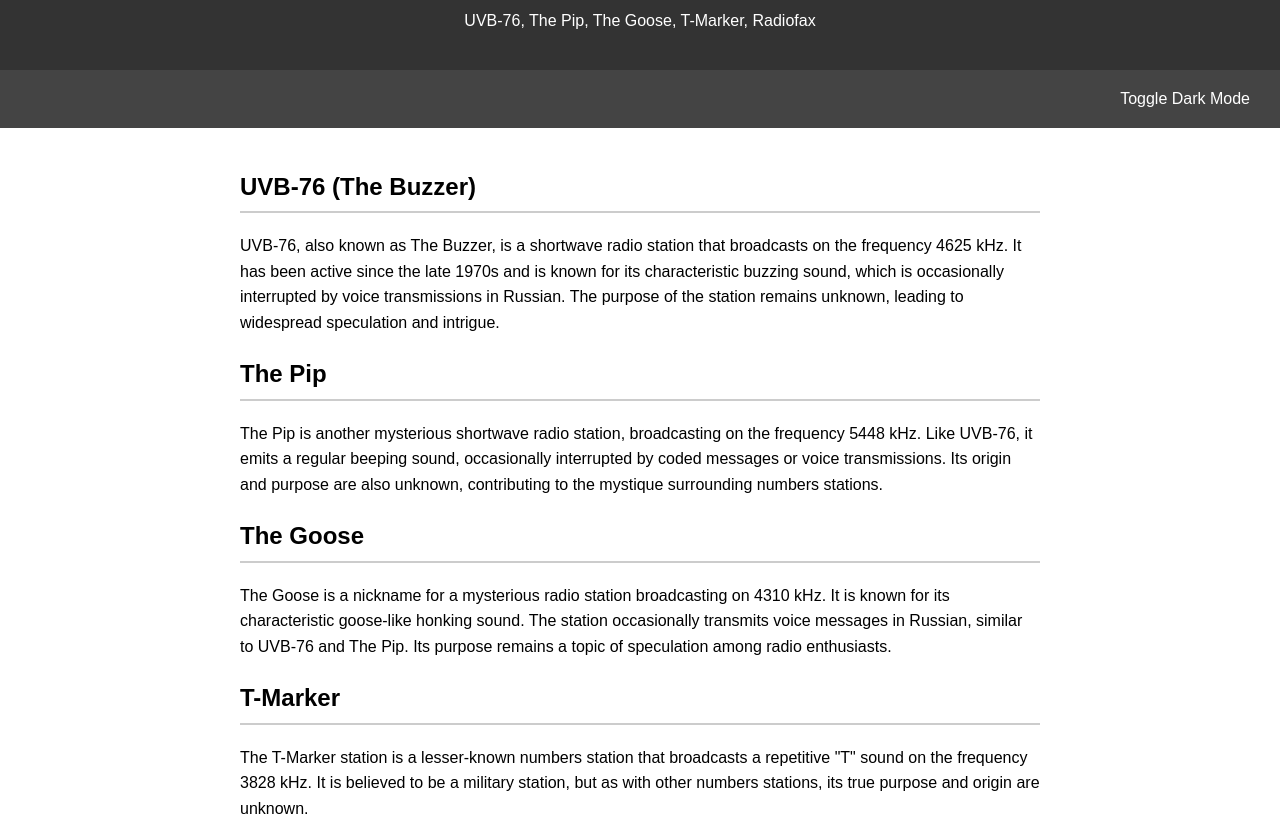
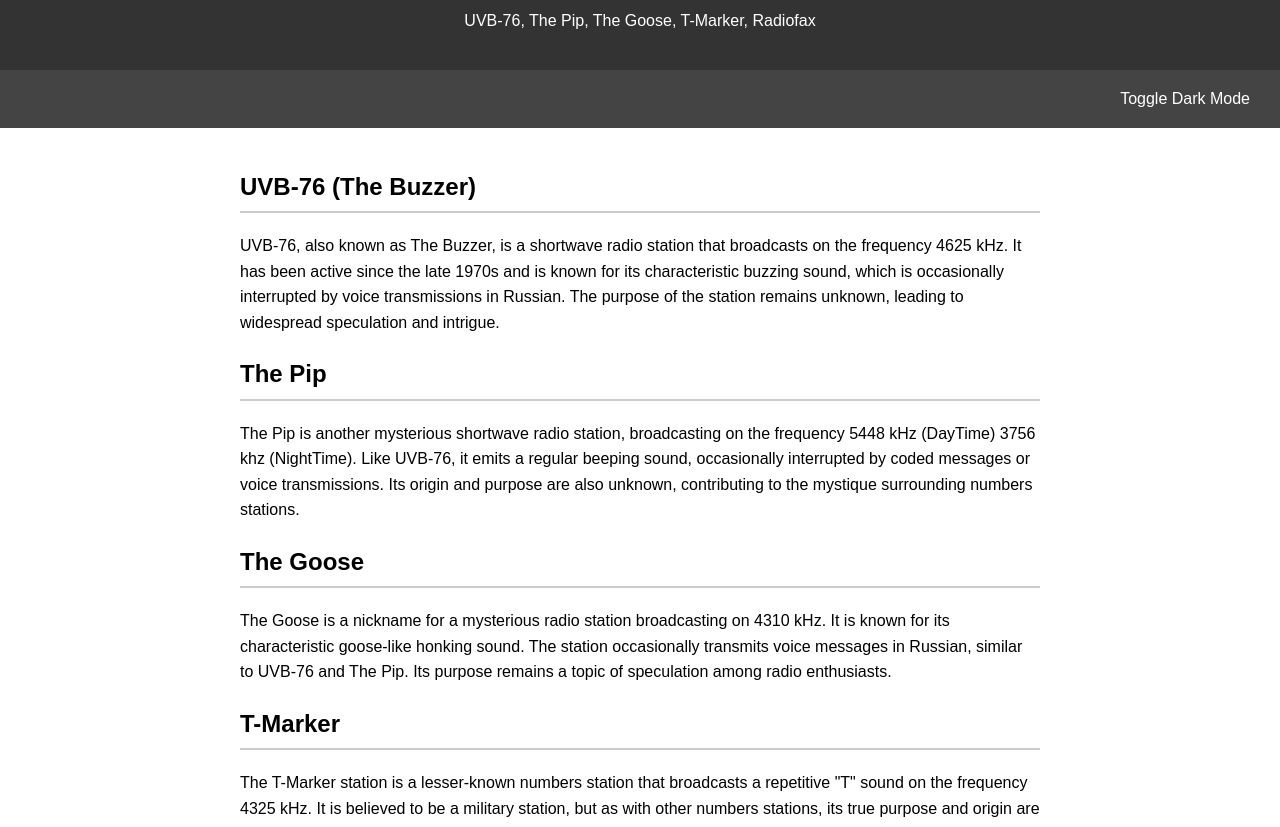
Before and after one commit to ArchTheBuzzer/WebsiteNumberStation, a plain HTML site: page index.html in a window 1280 px wide. Shown: the part 106-933 px from the top of the page. Drawn offline with Linux system fonts and the light colour scheme.

Commit message:
Update index.html

```diff
--- a/index.html
+++ b/index.html
@@ -74,7 +74,7 @@
         </section>
         <section id="the-pip">
             <h2>The Pip</h2>
-            <p>The Pip is another mysterious shortwave radio station, broadcasting on the frequency 5448 kHz. Like UVB-76, it emits a regular beeping sound, occasionally interrupted by coded messages or voice transmissions. Its origin and purpose are also unknown, contributing to the mystique surrounding numbers stations.</p>
+            <p>The Pip is another mysterious shortwave radio station, broadcasting on the frequency 5448 kHz (DayTime) 3756 khz (NightTime). Like UVB-76, it emits a regular beeping sound, occasionally interrupted by coded messages or voice transmissions. Its origin and purpose are also unknown, contributing to the mystique surrounding numbers stations.</p>
         </section>
         <section id="the-goose">
             <h2>The Goose</h2>
@@ -82,7 +82,7 @@
         </section>
         <section id="t-marker">
             <h2>T-Marker</h2>
-            <p>The T-Marker station is a lesser-known numbers station that broadcasts a repetitive "T" sound on the frequency 3828 kHz. It is believed to be a military station, but as with other numbers stations, its true purpose and origin are unknown.</p>
+            <p>The T-Marker station is a lesser-known numbers station that broadcasts a repetitive "T" sound on the frequency 4325 kHz. It is believed to be a military station, but as with other numbers stations, its true purpose and origin are unknown.</p>
         </section>
         <section id="radiofax">
             <h2>Radiofax</h2>
```
